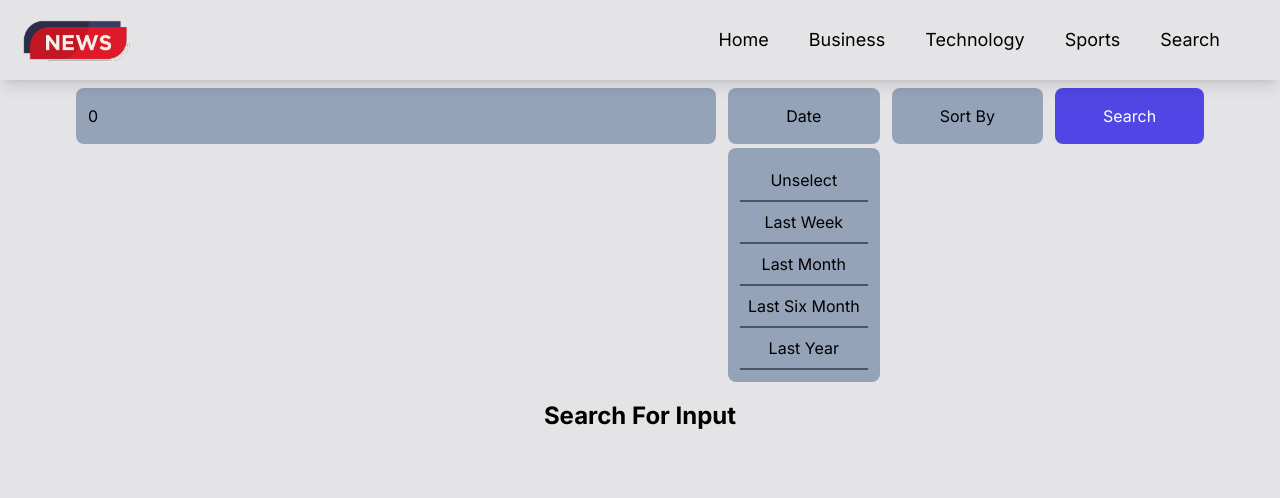
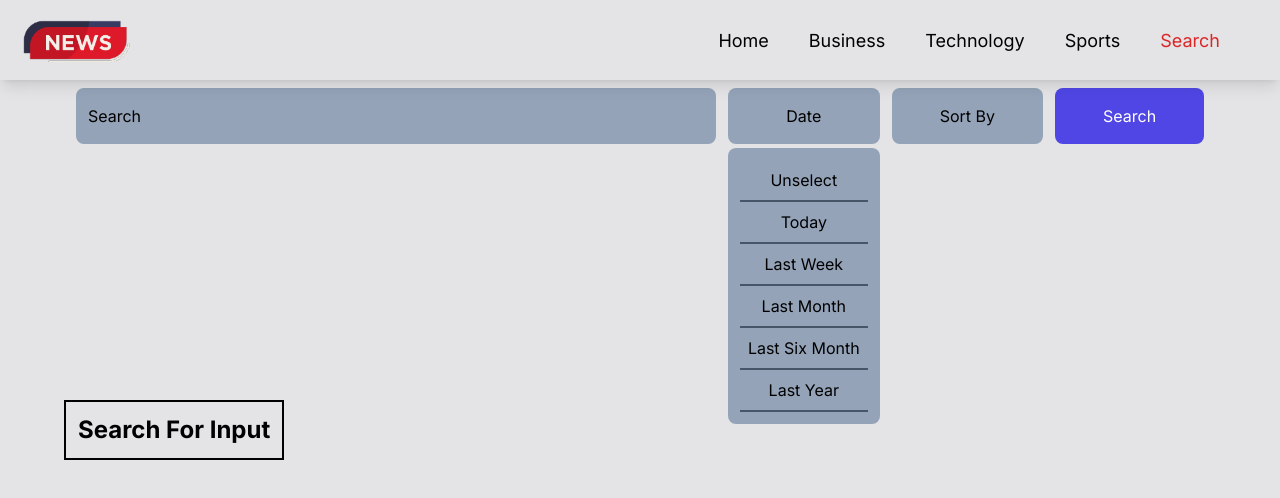
Before and after one commit to Arham-Amir/News-App, a Next.js app: page /search in a window 1280 px wide. Both pictures are taken after a click on the button "Date". Shown: the top 498 px of the page. Built offline with nearby package versions, Linux system fonts and the light colour scheme.

Commit message:
All formating done before responsiveness. set navbar and search page

```diff
--- a/src/app/globals.css
+++ b/src/app/globals.css
@@ -2,16 +2,39 @@
 @tailwind components;
 @tailwind utilities;
 
-@layer base{
-  body{
+@layer base {
+  body {
     @apply bg-zinc-200;
     box-sizing: border-box;
   }
 }
-@layer utilities{
-  .flex-all-center{
-    display:flex;
+
+@layer utilities {
+  .nav_links a::before {
+    content: '';
+    border-top: 2px solid;
+    @apply border-red-700;
+
+    visibility: hidden;
+    opacity: 0;
+    width: 100%;
+    display: block;
+    transition: 0.3s;
+  }
+
+  .nav_links a:hover:before {
+    transform: translateY(-12px);
+    opacity: 1;
+    visibility: visible;
+  }
+  .flex-all-center {
+    display: flex;
     justify-content: center;
     align-items: center;
   }
+
+  #visit:hover>.icon {
+    display: block;
+  }
+
 }
--- a/src/app/search/page.jsx
+++ b/src/app/search/page.jsx
@@ -19,7 +19,7 @@ const Search = () => {
       <SearchBar></SearchBar>
       {loading ?
         <section>
-          <h1 className='absolute top-1/2 left-1/2 -translate-x-1/2 text-2xl font-bold'>Search For Input</h1>
+          <h1 className='absolute top-1/2 left-16 text-2xl font-bold border-2 border-black p-3'>Search For Input</h1>
         </section>
         :
         (<main className='w-[90%] mx-auto'>
--- a/src/components/Base/navRight.jsx
+++ b/src/components/Base/navRight.jsx
@@ -1,13 +1,16 @@
+'use client'
 import Link from "next/link";
+import { usePathname } from 'next/navigation'
 
-const NavRight = (props= {}) => {
+const NavRight = (props = {}) => {
+  const pathname = usePathname();
   return (
-    <section className={`${props.className} flex justify-end gap-10 pr-10 text-lg`}>
-      <Link href='/' className="hover:text-blue-600">Home</Link>
-      <Link href='/business' className="hover:text-blue-600">Business</Link>
-      <Link href='/technology' className="hover:text-blue-600">Technology</Link>
-      <Link href='/sports' className="hover:text-blue-600">Sports</Link>
-      <Link href='/search' className="hover:text-blue-600">Search</Link>
+    <section className={`${props.className} flex justify-end gap-10 pr-10 text-lg nav_links`}>
+      <Link href='/' className={`hover:text-red-600 ${pathname == '/' && 'text-red-600'}`}>Home</Link>
+      <Link href='/business' className={`hover:text-red-600 ${pathname == '/business' && 'text-red-600'}`}>Business</Link>
+      <Link href='/technology' className={`hover:text-red-600 ${pathname == '/technology' && 'text-red-600'}`}>Technology</Link>
+      <Link href='/sports' className={`hover:text-red-600 ${pathname == '/sports' && 'text-red-600'}`}>Sports</Link>
+      <Link href='/search' className={`hover:text-red-600 ${pathname == '/search' && 'text-red-600'}`}>Search</Link>
     </section>
   );
 }
--- a/src/components/search/searchBar.jsx
+++ b/src/components/search/searchBar.jsx
@@ -8,7 +8,7 @@ import 'react-toastify/dist/ReactToastify.css';
 
 
 const SearchBar = () => {
-  const [value, setValue] = useState(0)
+  const [value, setValue] = useState("")
   const [date, setDate] = useState(0)
   const [sort, setSort] = useState(0)
   const [showDate, setShowDate] = useState(false)
@@ -16,7 +16,7 @@ const SearchBar = () => {
 
   const dispatch = useDispatch();
   function handleSearchButton() {
-    if (value == 0) {
+    if (value == "") {
       toast.error("Please enter the value first.")
     } else {
       dispatch(searchNews({ 'search': value, 'date': date, 'sort': sort, 'current': moment().format().slice(0, 10) }))
@@ -41,6 +41,7 @@ const SearchBar = () => {
         {showDate &&
           <section className='flex flex-col bg-slate-400 p-3 mt-1 rounded-lg'>
             <button onClick={() => {setDate(0); setShowDate(false)}} className='border-b-2 border-slate-600 p-2'>Unselect</button>
+            <button onClick={() => { setDate(moment().format('YYYY-MM-DD')); setShowDate(false) }} className='border-b-2 border-slate-600 p-2'>Today</button>
             <button onClick={() => { setDate(moment().subtract(1, 'week').format('YYYY-MM-DD')); setShowDate(false) }} className='border-b-2 border-slate-600 p-2'>Last Week</button>
             <button onClick={() => { setDate(moment().subtract(1, 'month').format('YYYY-MM-DD')); setShowDate(false) }} className='border-b-2 border-slate-600 p-2'>Last Month</button>
             <button onClick={() => { setDate(moment().subtract(6, 'months').format('YYYY-MM-DD')); setShowDate(false) }} className='border-b-2 border-slate-600 p-2'>Last Six Month</button>
--- a/src/redux/newsStore.jsx
+++ b/src/redux/newsStore.jsx
@@ -32,7 +32,10 @@ export const searchNews = createAsyncThunk(
     let url = '';
     if (date && sort) {
       url = `https://newsapi.org/v2/everything?q=${search}&from=${current}&to=${date}&sortBy=${sort}&`;
-    } else if (date) {
+    } else if (date == current) {
+      url = `https://newsapi.org/v2/everything?q=${search}&to=${date}&`;
+    }
+    else if (date) {
       url = `https://newsapi.org/v2/everything?q=${search}&from=${current}&to=${date}&`;
     } else if (sort) {
       url = `https://newsapi.org/v2/everything?q=${search}&sortBy=${sort}&`;
```
